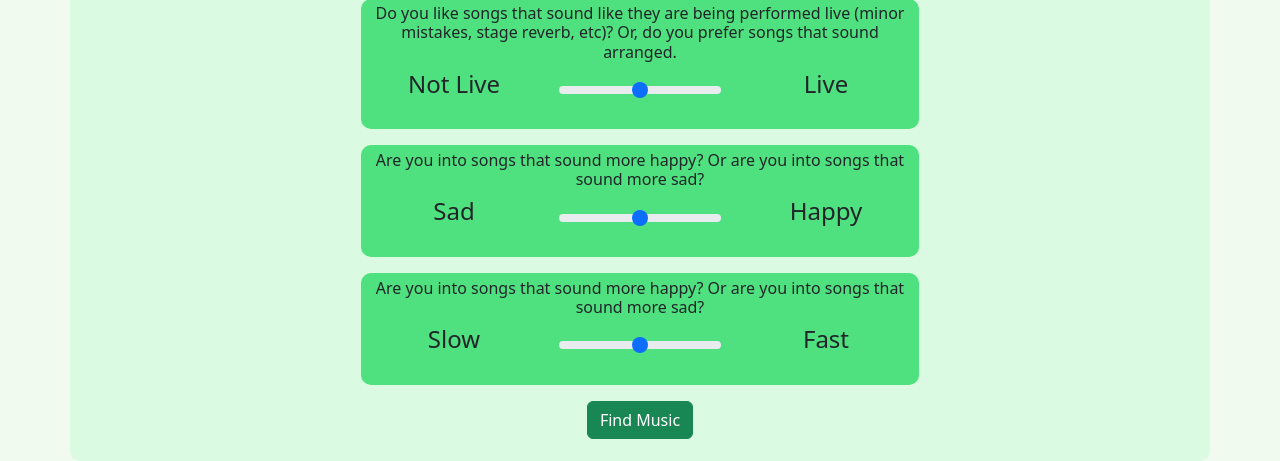
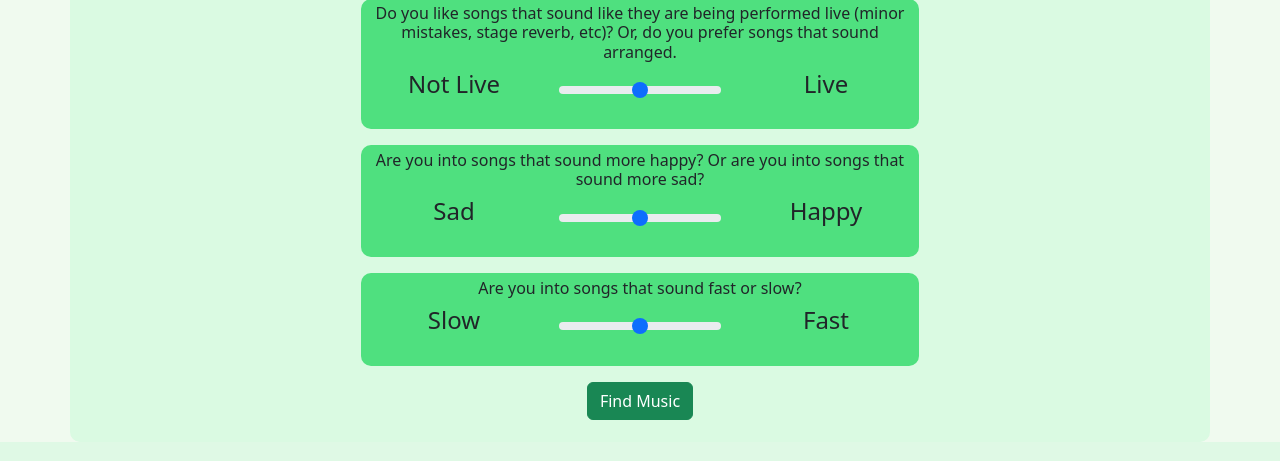
Before and after one commit to Gage53211/Music-Recommender, a Flask app: page / in a window 1280 px wide. Shown: the part 1037-1498 px from the top of the page. Run offline with Flask 3, Linux system fonts and the light colour scheme; parts of the project's set-up code (start-up, migrations or seed data) failed here and were passed over.

Commit message:
fixes for minor mistakes

```diff
--- a/app/forms.py
+++ b/app/forms.py
@@ -52,6 +52,6 @@ class SubmissionForm(FlaskForm):
     tempo = IntegerField('Tempo', validators=[
         DataRequired(),
         NumberRange(50, 250)
-    ], widget=RangeInput(10))
+    ], widget=RangeInput(5))
 
     submit = SubmitField('Find Music')
--- a/app/templates/form.html
+++ b/app/templates/form.html
@@ -155,7 +155,7 @@
             <p></p>
             <div class="container text-center questions" style="width: 50%;">
                 <h6>
-                    Are you into songs that sound more happy? Or are you into songs that sound more sad?
+                    Are you into songs that sound fast or slow?
                 </h6>
                 <div class="row align-items-start">
                     <div class="col">
```
